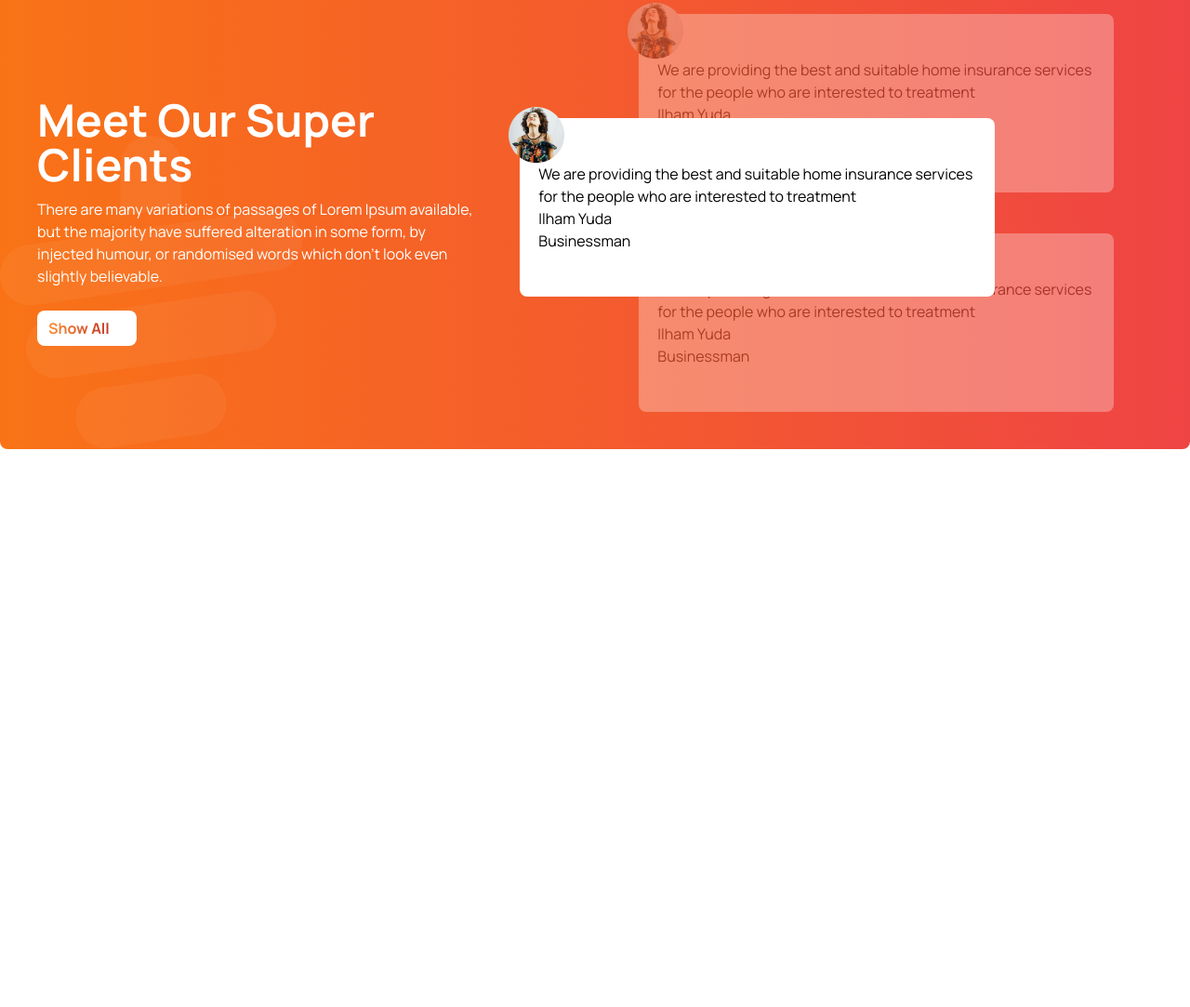
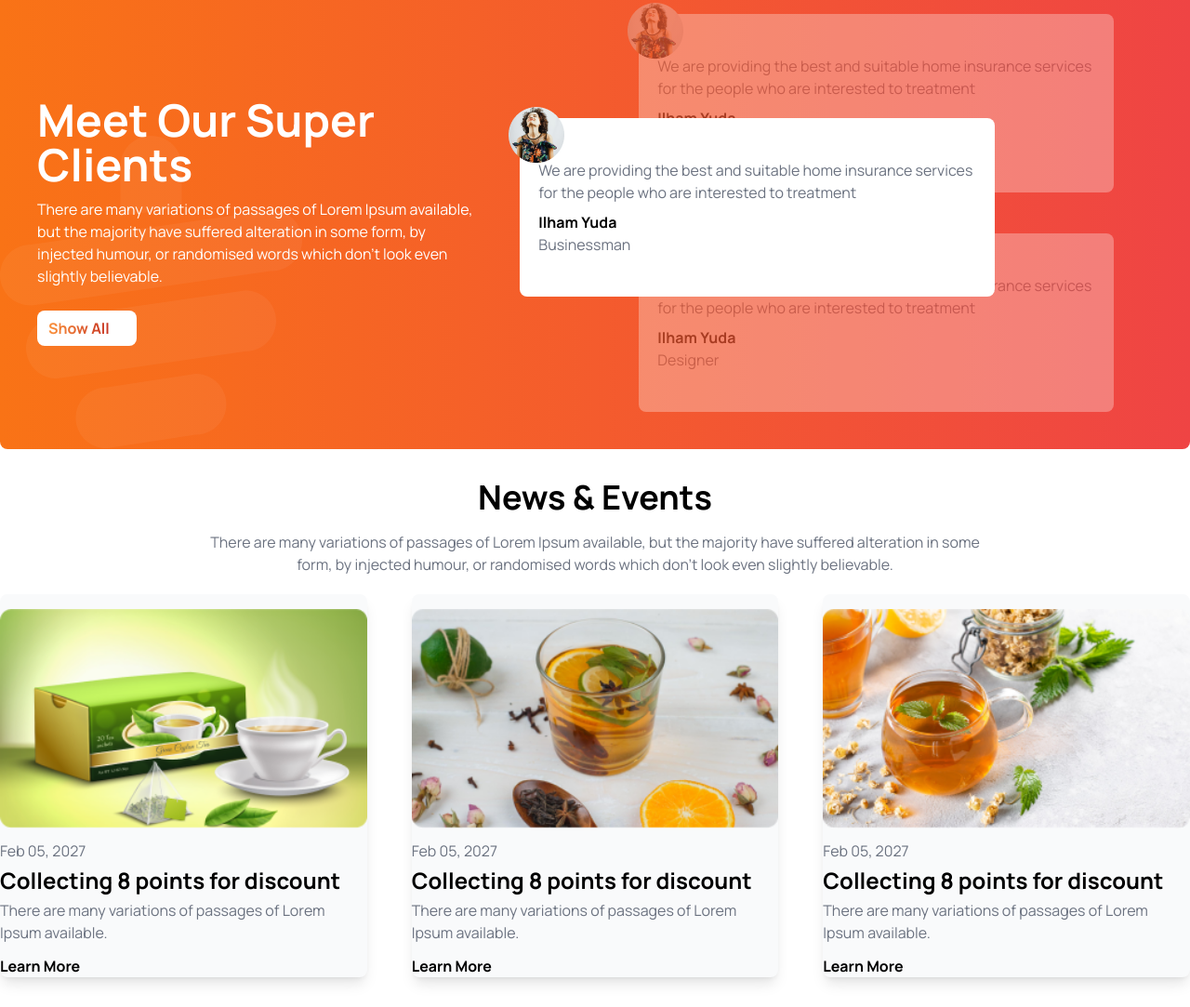
Before and after one commit to ummesalma303/tea-house, a plain HTML site: page index.html in a window 1280 px wide. Shown: the part 1536-2619 px from the top of the page at 93% size. Before the commit the page ends 2051 px from the top, so only its background shows below. Drawn offline with nearby package versions, Linux system fonts and the light colour scheme.

Commit message:
added news section with responsive

```diff
--- a/index.html
+++ b/index.html
@@ -140,9 +140,9 @@
                             <img src="./images/client.png" alt="">
                         </div>
                        <div class="bg-white">
-                        <p class="">We are providing the best and suitable home insurance services for the people who are interested to treatment</p>
-                        <h2>Ilham Yuda</h2>
-                        <h2>Businessman</h2>
+                        <p class="text-gray-500">We are providing the best and suitable home insurance services for the people who are interested to treatment</p>
+                        <h2 class="font-bold mt-2">Ilham Yuda</h2>
+                        <h2 class="text-gray-500">Businessman</h2>
                        </div>
                     </div>
                     <!-- top card -->
@@ -151,9 +151,9 @@
                             <img src="./images/client.png" alt="">
                         </div>
                        <div class="bg-white">
-                        <p class="">We are providing the best and suitable home insurance services for the people who are interested to treatment</p>
-                        <h2>Ilham Yuda</h2>
-                        <h2>Businessman</h2>
+                        <p class="text-gray-500">We are providing the best and suitable home insurance services for the people who are interested to treatment</p>
+                        <h2 class="font-bold mt-2">Ilham Yuda</h2>
+                        <h2 class="text-gray-500">Businessman</h2>
                        </div>
                     </div>
                     <!-- bottom card -->
@@ -162,15 +162,62 @@
                             <img src="./images/client.png" alt="">
                         </div>
                        <div class="bg-white">
-                        <p class="">We are providing the best and suitable home insurance services for the people who are interested to treatment</p>
-                        <h2>Ilham Yuda</h2>
-                        <h2>Businessman</h2>
+                        <p class="text-gray-500">We are providing the best and suitable home insurance services for the people who are interested to treatment</p>
+                        <h2 class="font-bold mt-2">Ilham Yuda</h2>
+                        <h2 class="text-gray-500">Designer</h2>
                        </div>
                     </div>
                 </div>
             </div>
             </div>
           </section>
+          <!-- news  section -->
+          <section class="pb-8">
+            <div class="w-2/3 mx-auto text-center">
+                <h2 class="text-3xl md:text-4xl font-bold mb-4">News & Events</h2>
+                <p class="text-base text-gray-500">There are many variations of passages of Lorem Ipsum available, but the majority have suffered alteration in some form, by injected humour, or randomised words which don't look even slightly believable. </p>
+
+            </div>
+             <!-- news card -->
+             <div class="grid grid-cols-1 md:grid-cols-2 lg:grid-cols-3 justify-items-center gap-12 mt-5">
+                <!-- card-1 -->
+                <div class="bg-gray-50 shadow-lg rounded-lg">
+                    <div>
+                    <img class="mx-auto pt-4 w-full" src="./images/news-1.png" alt="">
+                    </div>
+                    <div>
+                        <h3 class="text-gray-500 mt-3">Feb 05, 2027</h3>
+                        <h2 class="text-2xl font-bold my-1">Collecting 8 points for discount</h2>
+                        <p class="text-base text-gray-500">There are many variations of passages of Lorem Ipsum available.</p>
+                        <h2 class="font-bold mt-3">Learn More</h2>
+                    </div>
+                </div>
+                <!-- card-2 -->
+                <div class="bg-gray-50 shadow-lg rounded-lg">
+                    <div>
+                    <img class="mx-auto pt-4 w-full" src="./images/news-2.png" alt="">
+                    </div>
+                    <div>
+                        <h3 class="text-gray-500 mt-3">Feb 05, 2027</h3>
+                        <h2 class="text-2xl font-bold my-1">Collecting 8 points for discount</h2>
+                        <p class="text-base text-gray-500">There are many variations of passages of Lorem Ipsum available.</p>
+                        <h2 class="font-bold mt-3">Learn More</h2>
+                    </div>
+                </div>
+                <!-- card-3 -->
+                <div class="bg-gray-50 shadow-lg rounded-lg">
+                    <div>
+                    <img class="mx-auto pt-4 w-full" src="./images/news-3.png" alt="">
+                    </div>
+                    <div>
+                        <h3 class="text-gray-500 mt-3">Feb 05, 2027</h3>
+                        <h2 class="text-2xl font-bold my-1">Collecting 8 points for discount</h2>
+                        <p class="text-base text-gray-500">There are many variations of passages of Lorem Ipsum available.</p>
+                        <h2 class="font-bold mt-3">Learn More</h2>
+                    </div>
+                </div>
+            </div>
+          </section>
     </main>
 </body>
 </html>
```
